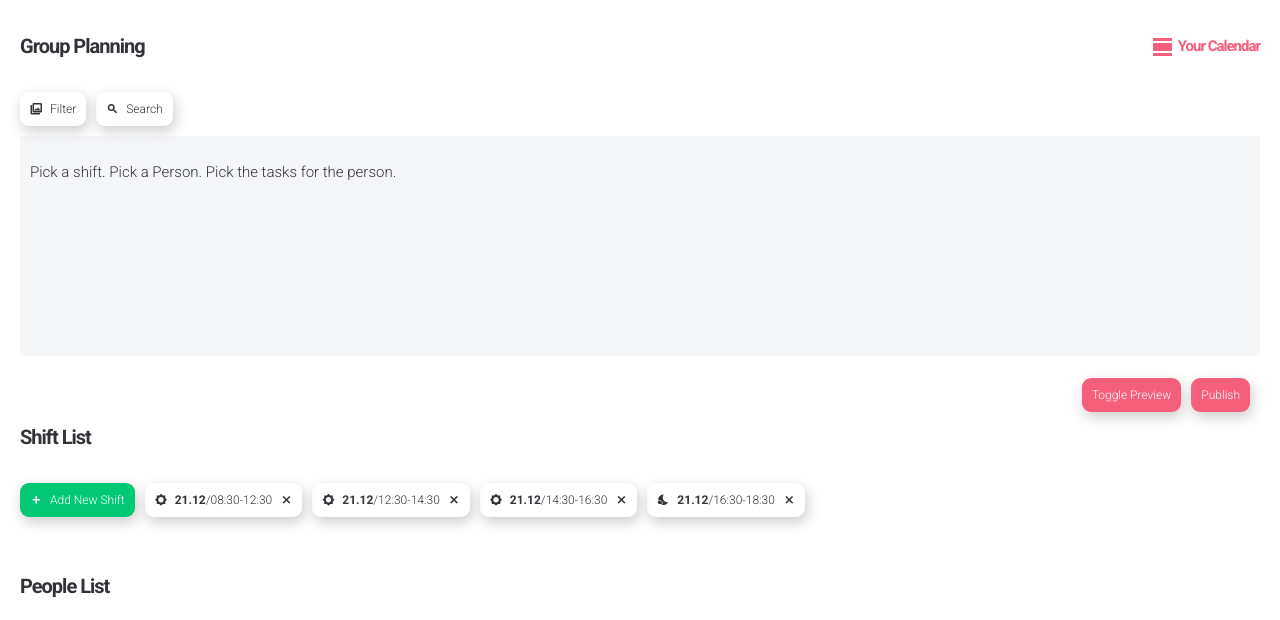
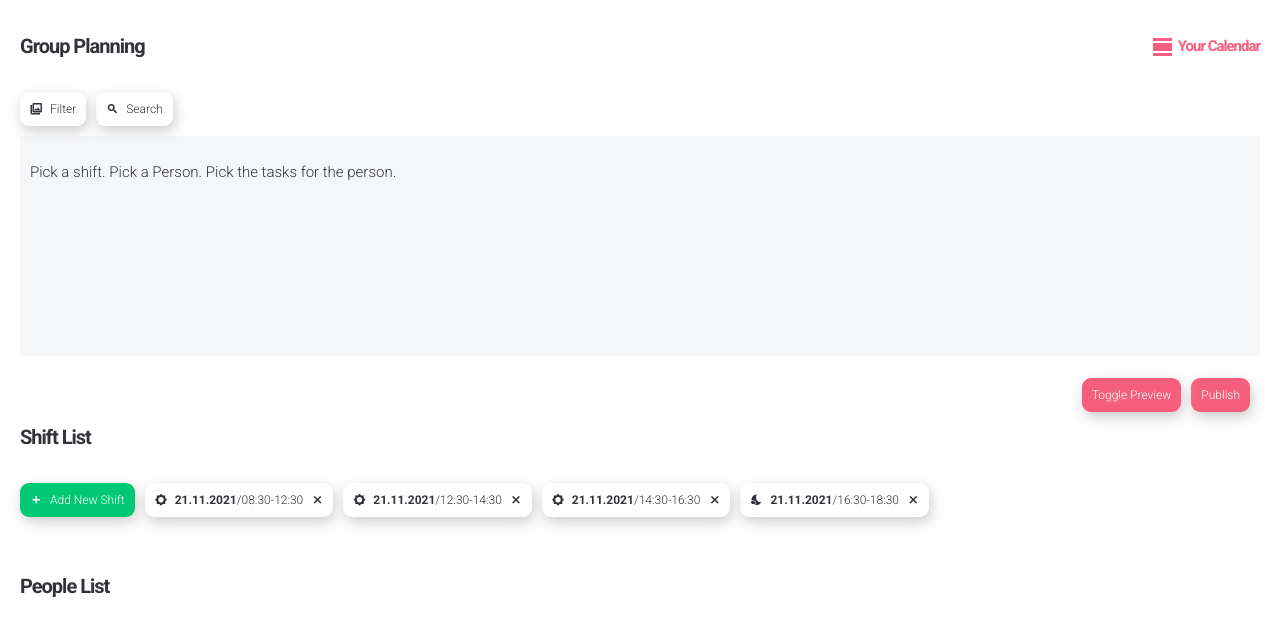
Before and after one commit to pdhruv93/group-planning, a plain HTML site: page public/index.html in a window 1280 px wide. Shown: the top 620 px of the page. Drawn offline with nearby package versions, Linux system fonts and the light colour scheme; no server answers.

Commit message:
Update index.html

```diff
--- a/public/index.html
+++ b/public/index.html
@@ -83,25 +83,25 @@
             <div class="sortable">
                 <div class="button transparent shift">
                     <span class="material-icons">brightness_5</span>
-                    <span class="bold">21.12</span>/<span>08:30-12:30</span>
+                    <span class="bold">21.11.2021</span>/<span>08:30-12:30</span>
                     <span class="material-icons delete">close</span>
                 </div>
 
                 <div class="button transparent shift">
                     <span class="material-icons">brightness_5</span>
-                    <span class="bold">21.12</span>/<span>12:30-14:30</span>
+                    <span class="bold">21.11.2021</span>/<span>12:30-14:30</span>
                     <span class="material-icons delete">close</span>
                 </div>
 
                 <div class="button transparent shift">
                     <span class="material-icons">brightness_5</span>
-                    <span class="bold">21.12</span>/<span>14:30-16:30</span>
+                    <span class="bold">21.11.2021</span>/<span>14:30-16:30</span>
                     <span class="material-icons delete">close</span>
                 </div>
 
                 <div class="button transparent shift">
                     <span class="material-icons">nights_stay</span>
-                    <span class="bold">21.12</span>/<span>16:30-18:30</span>
+                    <span class="bold">21.11.2021</span>/<span>16:30-18:30</span>
                     <span class="material-icons delete">close</span>
                 </div>
             </div>
```
